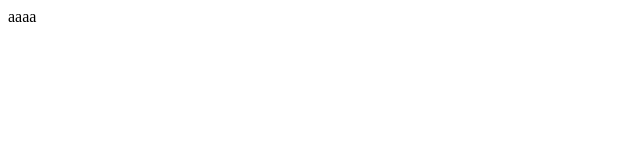
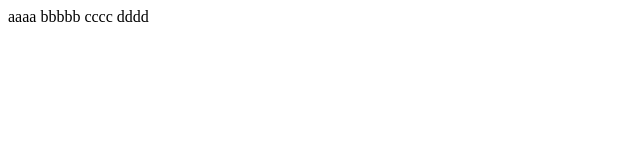
Before and after one commit to myjiankai/testGit, a plain HTML site: page a.html in a window 1280 px wide. Shown: the whole page, without its empty margins (0-640 px from the left). Drawn offline with Linux system fonts and the light colour scheme.

Commit message:
add new info

```diff
--- a/a.html
+++ b/a.html
@@ -6,5 +6,8 @@
 </head>
 <body>
     aaaa
+bbbbb
+cccc
+dddd
 </body>
 </html>
```
